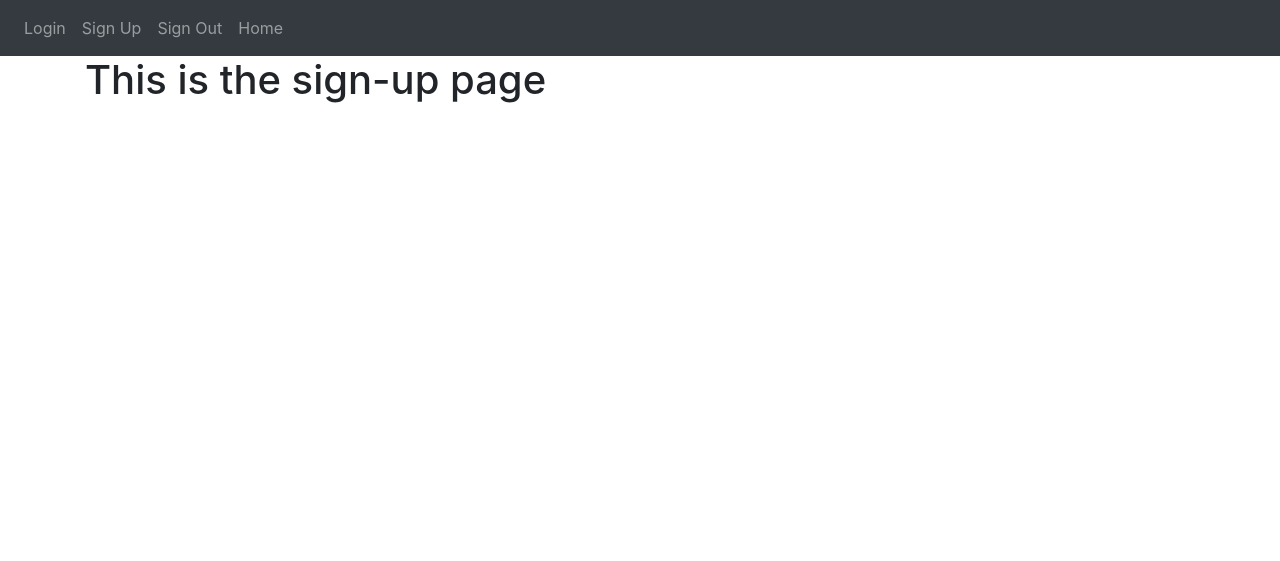
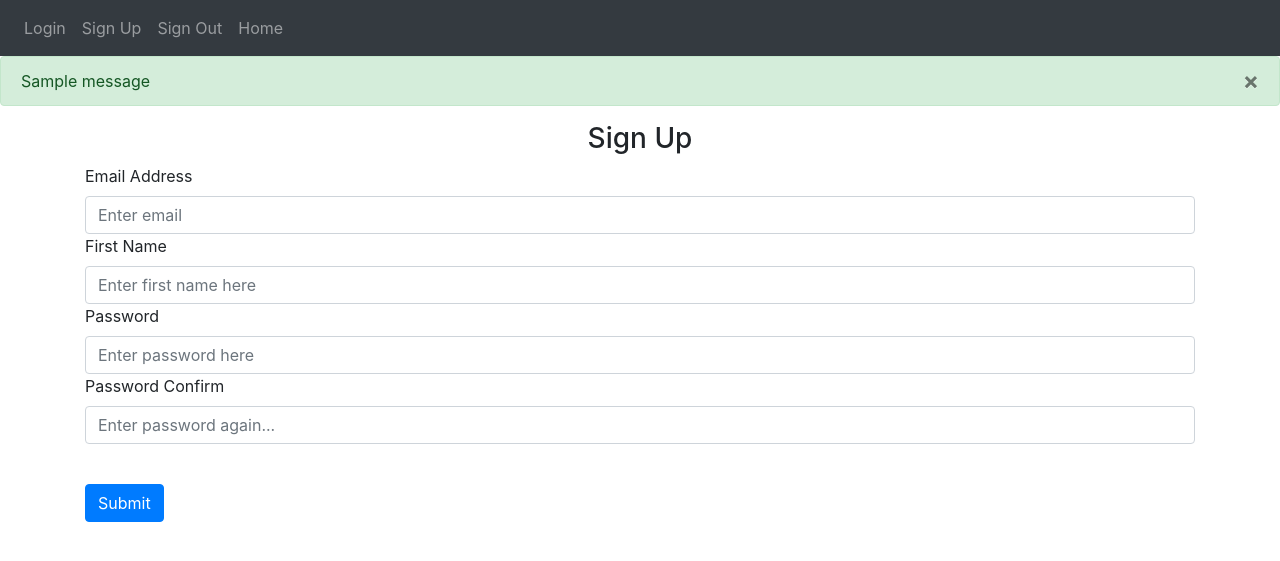
Before and after one commit to damianndn/simple-Flask, a Flask app: page /signup in a window 1280 px wide. Shown: the top 561 px of the page. Run offline with Flask 3, Linux system fonts and the light colour scheme; tables that the repository leaves empty hold one stand-in row (values such as "Sample post"); one stand-in notice (Sample message) is shown; parts of the project's set-up code (start-up, migrations or seed data) failed here and were passed over; some libraries are stand-ins or nearby versions.

Commit message:
Add files via upload

```diff
--- a/simpleFlask/website/auth.py
+++ b/simpleFlask/website/auth.py
@@ -1,15 +1,61 @@
-from flask import Blueprint, render_template
+from flask import Blueprint, render_template, request, flash, redirect, url_for
+from .models import User
+from . import db
+from werkzeug.security import generate_password_hash, check_password_hash
+from flask_login import login_user, login_required, current_user, logout_user
+
+
 
 auth = Blueprint('auth',__name__)
 
-@auth.route('/auth')
+@auth.route('/auth',methods=['GET','POST'])
 def login():
+    if request.method == 'POST':
+        email = request.form.get("email")
+        password = request.form.get("password")
+        user = User.query.filter_by(email=email).first()
+        if user:
+            if check_password_hash(user.password,password):
+                flash('Logged in successfully!',category='success')
+                login_user(user,remember=True)
+                return redirect(url_for('views.home'))
+            else:
+                flash('Unsuccessfull, try again',category='error')
+        else:
+            flash('No account existed under this email! Try again or Sign up...',category='error')
+
     return render_template("login.html")
 
 @auth.route('/logout')
+@login_required #can only access log out option if logged in
 def logout():
-    return "Logout"
+    logout_user()
+    return redirect(url_for('auth.login'))
 
-@auth.route('/signup')
+@auth.route('/signup',methods=['GET','POST'])
 def signup():
+    if request.method == 'POST':
+        email = request.form.get('email')
+        firstName = request.form.get('firstName')
+        password1 = request.form.get('password1')
+        password2 = request.form.get('password2')
+
+        user = User.query.filter_by(email=email).first()
+        if user:
+            flash('User already existed', category='error')
+        elif len(email) <4 :
+            flash('Email must be at least 4 characters.',category='error')
+        elif len(firstName) < 2:
+            flash('First name must be at least 2 characters',category='error')
+        elif password1!=password2:
+            flash('Passwords do NOT match, try again!',category='error')
+        elif len(password1) < 7:
+            flash('Password must be at least 7 characters.',category='error')
+        else:
+            new_user = User(email=email,first_name=firstName,password=generate_password_hash(password1,method='pbkdf2:sha256'))
+            db.session.add(new_user)
+            db.session.commit()
+            flash('Account created!',category='success')
+            return redirect(url_for('views.home'))
+
     return render_template("signup.html")
--- a/simpleFlask/website/templates/base.html
+++ b/simpleFlask/website/templates/base.html
@@ -36,7 +36,27 @@
         </div>
       </div>
     </nav>
-
+    {% with messages = get_flashed_messages(with_categories=true) %}
+      {% if messages %}
+        {% for category, message in messages %}
+          {% if category == 'error' %}
+      `     <div class="alert alert-danger alter-dismissable fade show" role="alert">
+              {{ message }}
+              <button type="button" class="close" data-dismiss="alert">
+                <span area-hidden="true">&times;</span>
+              </button>
+            </div>
+          {% else %}
+            <div class="alert alert-success alter-dismissable fade show" role="alert">
+              {{ message }}
+              <button type="button" class="close" data-dismiss="alert">
+                <span area-hidden="true">&times;</span>
+              </button>
+            </div>
+          {% endif %}
+        {% endfor %}
+      {% endif %}
+    {% endwith %}
     <div class="container">{% block content %} {% endblock %}</div>
 
   </body>
--- a/simpleFlask/website/templates/signup.html
+++ b/simpleFlask/website/templates/signup.html
@@ -2,5 +2,44 @@
 {% block title%}Sign Up{% endblock %}
 
 {%block content%}
-<h1>This is the sign-up page</h1>
+<form method="POST">
+    <h3 align="center">Sign Up</h3>
+    <div class="form-group">
+        <label for="email">Email Address</label>
+        <input
+            type="text"
+            class="form-control"
+            id="email"
+            name="email"
+            placeholder="Enter email"
+        />
+        <label for="firstName">First Name</label>
+        <input
+            type="text"
+            class="form-control"
+            id="firstName"
+            name="firstName"
+            placeholder="Enter first name here"
+        />
+        <label for="password1">Password</label>
+        <input
+            type="password"
+            class="form-control"
+            id="password1"
+            name="password1"
+            placeholder="Enter password here"
+        />
+        <label for="password2">Password Confirm</label>
+        <input
+            type="password"
+            class="form-control"
+            id="password2"
+            name="password2"
+            placeholder="Enter password again..."
+        />
+    </div>
+    <br/>
+    <button type="submit" class="btn btn-primary">Submit</button>
+</form>
+
 {%endblock%}
--- a/simpleFlask/website/views.py
+++ b/simpleFlask/website/views.py
@@ -1,7 +1,10 @@
 from flask import Blueprint, render_template
+from flask_login import login_required, current_user
+
 
 views = Blueprint('views',__name__)
 
 @views.route('/')
+@login_required()
 def home():
     return render_template("home.html")
```
Also changed, not shown: simpleFlask/website/__init__.py (+29 -1 lines), simpleFlask/website/models.py (+17 -0 lines), simpleFlask/website/templates/login.html (+24 -1 lines), simpleFlask/instance/database.db (added).
